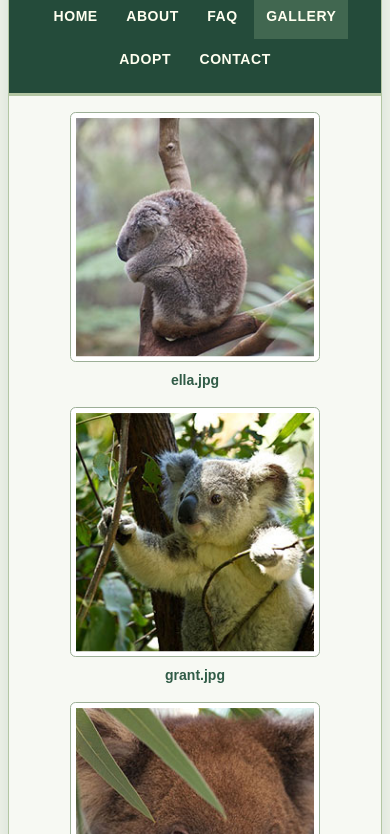
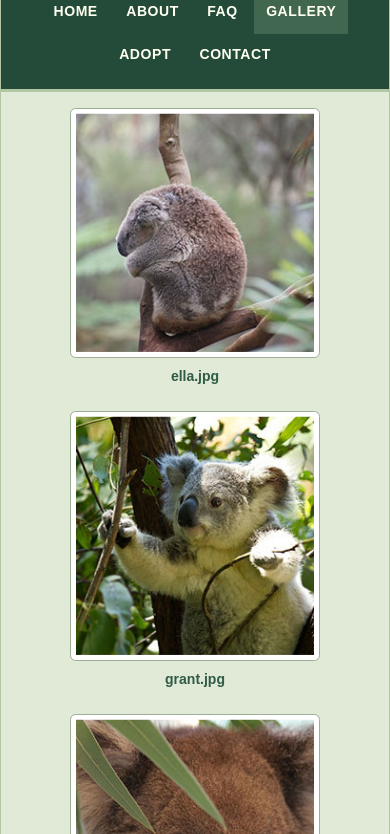
Before and after one commit to ClayWarren/claywarren.com, a website: page public/wdv101/koala_site/gallery.html in a window 390 px wide. Shown: the part 182-1016 px from the top of the page. Drawn offline with Linux system fonts and the light colour scheme.

Commit message:
feat: make coursework Flexbox pages responsive at 768px
Stack gallery photos and content columns at the required breakpoint, use a full-width gallery container with a mobile background, and stack field-notes navigation on small screens.

Validation: production build, HTML validator, and browser checks at 1280, 769, 768, 390, and 320 pixels passed.

```diff
--- a/public/wdv101/flexbox_layout/styles.css
+++ b/public/wdv101/flexbox_layout/styles.css
@@ -25,9 +25,12 @@
 p { margin: 0 0 1rem; }
 footer { display: flex; justify-content: space-between; flex-wrap: wrap; gap: 1rem; padding: 1.5rem 2rem; border-top: 1px solid #bdc9b7; background: #dfe7d7; font-size: 0.875rem; }
 footer p { margin: 0; }
-@media (max-width: 44rem) {
+/* Assignment 12-2: stack content and navigation at 768px and below. */
+@media (max-width: 768px) {
  .container { max-width: calc(100% - 1rem); margin: 0.5rem auto; }
  header { padding: 1.5rem; }
+ nav ul { flex-direction: column; align-items: stretch; gap: 0; }
+ nav a { padding: 0.6rem 0; }
  .columns { flex-direction: column; padding: 1.5rem; gap: 2rem; }
  h2 { min-height: 0; }
  img { height: auto; }
--- a/public/wdv101/koala_site/gallery.css
+++ b/public/wdv101/koala_site/gallery.css
@@ -1,4 +1,4 @@
-/* Clay Warren | WDV101 assignment 11-2 | October 28, 2026 */
+/* Clay Warren | WDV101 assignments 11-2 and 12-1 | November 11, 2026 */
 /* Flex items wrap into as many columns as the available width permits. */
 .koala-gallery {
   display: flex;
@@ -34,6 +34,20 @@
   text-align: center;
   overflow-wrap: anywhere;
 }
-@media (max-width: 36rem) {
-  .koala-gallery { padding: 1rem; gap: 1rem; }
+/* Assignment 12-1: responsive images throughout the gallery page. */
+img { max-width: 100%; height: auto; }
+
+/* At 768px and below, use one photo column and the entire viewport width. */
+@media (max-width: 768px) {
+  body { background-color: #dce8d3; }
+  .site-container { width: 100%; max-width: none; margin: 0; }
+  .koala-gallery {
+    flex-direction: column;
+    align-items: center;
+    padding: 1rem;
+    gap: 1.5rem;
+    background-color: #e0ead6;
+  }
+  /* Reset the desktop flex basis because the main axis is now vertical. */
+  .koala-gallery figure { flex: 0 1 auto; width: 100%; max-width: 250px; }
 }
```
Also changed, not shown: public/wdv101/flexbox_layout/home.html (+1 -1 lines), public/wdv101/homework.html (+2 -0 lines), public/wdv101/koala_site/gallery.html (+1 -1 lines).
